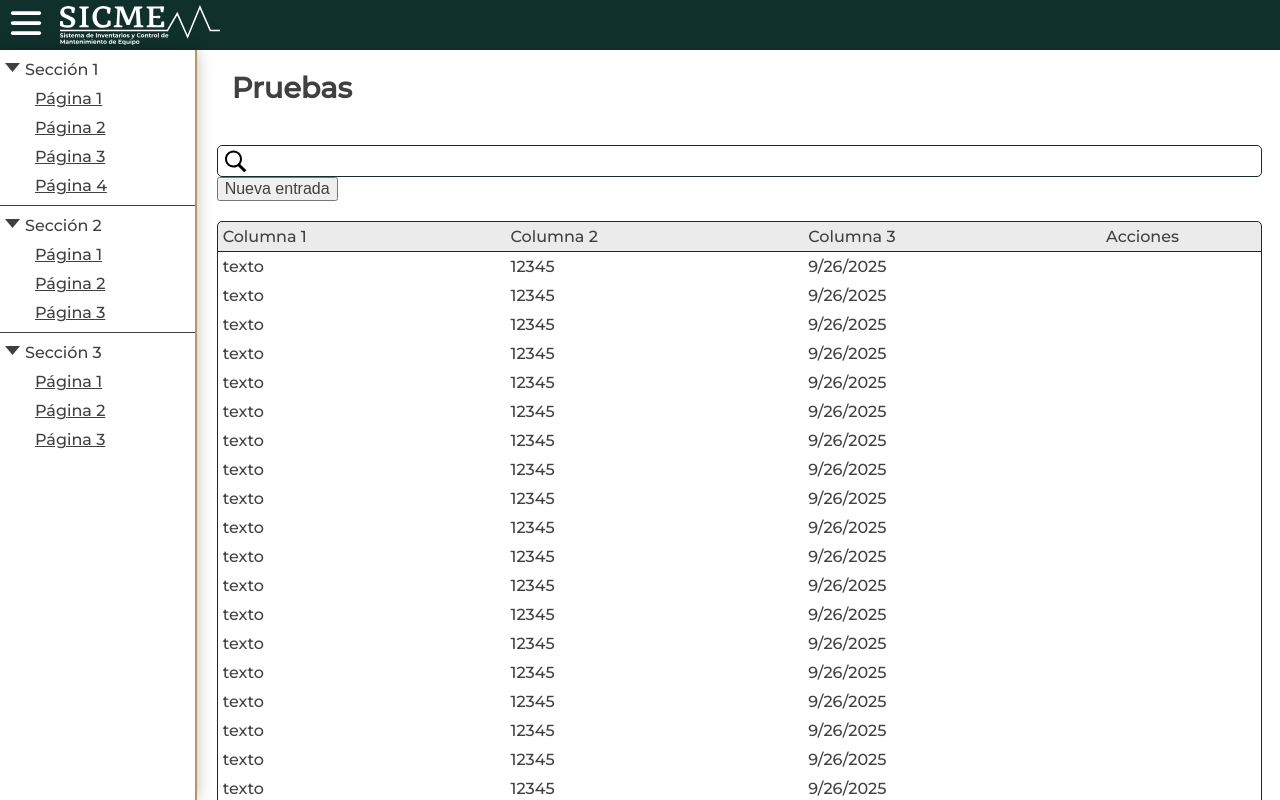
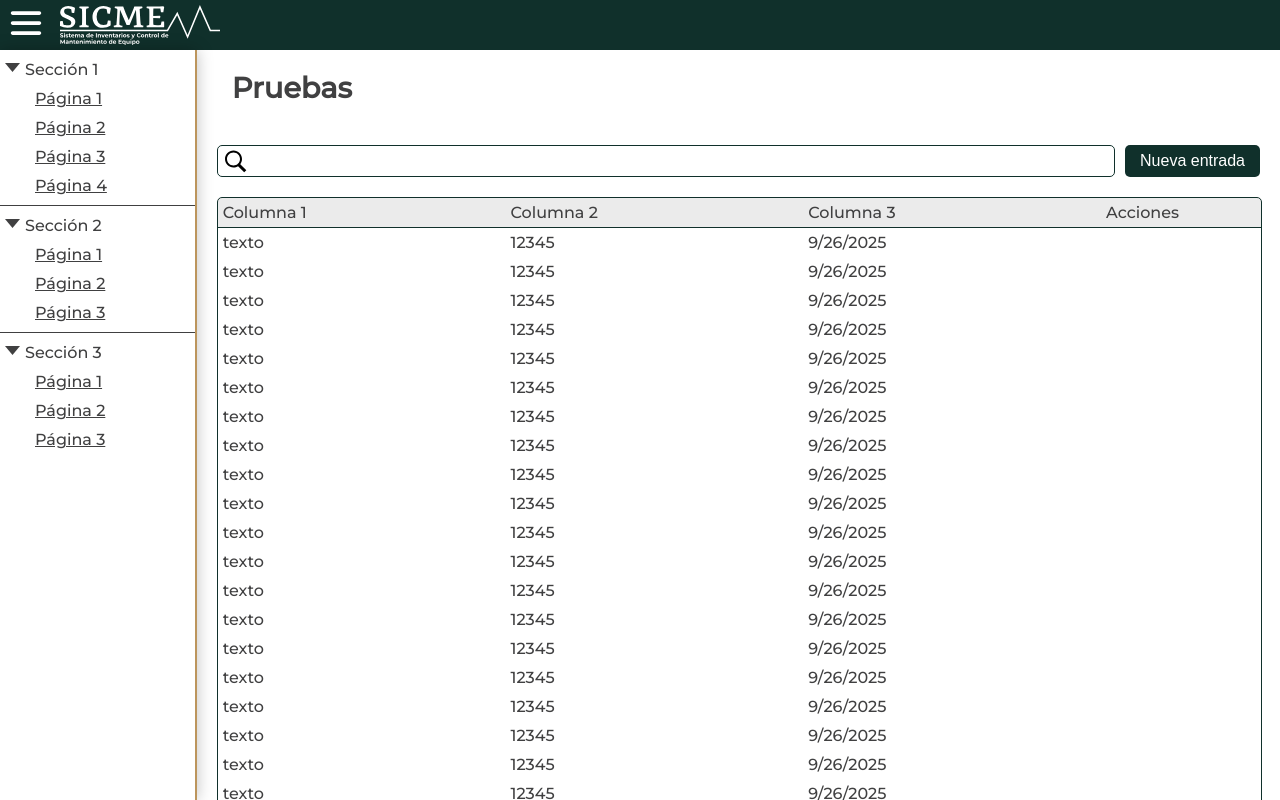
Before and after one commit to RobotoSkunk/SICME-Client, a Next.js app: page /panel/tests in a window 1280 px wide. Built offline with nearby package versions, Linux system fonts and the light colour scheme.

Commit message:
Más avances de DynamicTable
Se agregó un mini-algoritmo para mantener el orden de las columnas
correctamente y se añadió el botón para crear nuevas entradas.

```diff
--- a/src/app/(dashboard)/panel/tests/page.tsx
+++ b/src/app/(dashboard)/panel/tests/page.tsx
@@ -31,9 +31,9 @@ export default function Page()
 
 			rows={
 				[... new Array(50)].map(_ => ({
+					col_3: new Date(),
+					col_2: 12345,
 					col_1: 'texto',
-					col_2: 12345,
-					col_3: new Date(),
 				}))
 			}
 		/>
--- a/src/components/DynamicTable/index.tsx
+++ b/src/components/DynamicTable/index.tsx
@@ -168,9 +168,7 @@ export default function DynamicTable({
 					<input type='search' id='search-input'/>
 				</label>
 
-				<button
-
-				>
+				<button className={ style['new-entry'] }>
 					{ newEntryLabel ?? 'Nueva entrada' }
 				</button>
 			</div>
@@ -197,16 +195,24 @@ export default function DynamicTable({
 				{ rows.map((row, i) =>
 				(
 					<div className={ style.row } key={ i }>
-						{ Object.keys(row).map((key, i) =>
+						{fields.map((field, i) =>
 						{
-							let value = row[key] as TypeMap<typeof key>;
+							if (field.hideOnTable) {
+								return null;
+							}
+
+							let value = row[field.name] as TypeMap<typeof field.name>;
 
 							if (typeof value === 'object') {
 								value = (value as Date).toLocaleDateString();
 							}
 
 							return (
-								<div className={ style.cell } key={ i }>
+								<div
+									key={ i }
+									className={ style.cell }
+									suppressHydrationWarning // Cierra el hocico React
+								>
 									{ value }
 								</div>
 							);
--- a/src/components/DynamicTable/style.module.css
+++ b/src/components/DynamicTable/style.module.css
@@ -7,16 +7,23 @@
 
 .table,
 .searchbar {
-	width: 100%;
-
 	border: var(--table-border);
 	border-radius: 5px;
 }
 
-.searchbar {
+
+.top-part {
+	display: flex;
+	width: 100%;
+
+	gap: 10px;
+
+
+	& .searchbar {
 		display: flex;
 		align-items: center;
 
+		flex-grow: 1;
 		height: 30px;
 
 		& img {
@@ -31,10 +38,22 @@
 		}
 	}
 
+	& button.new-entry {
+		color: white;
+		background: var(--primary);
+
+		padding: 0 15px;
+
+		border: 0;
+		border-radius: 5px;
+	}
+}
+
 .table {
 	display: table;
 	table-layout: auto;
 
+	width: 100%;
 	margin: 20px 0;
 
 	& .row {
```
Lines whose indentation alone changed are shown as unchanged.
